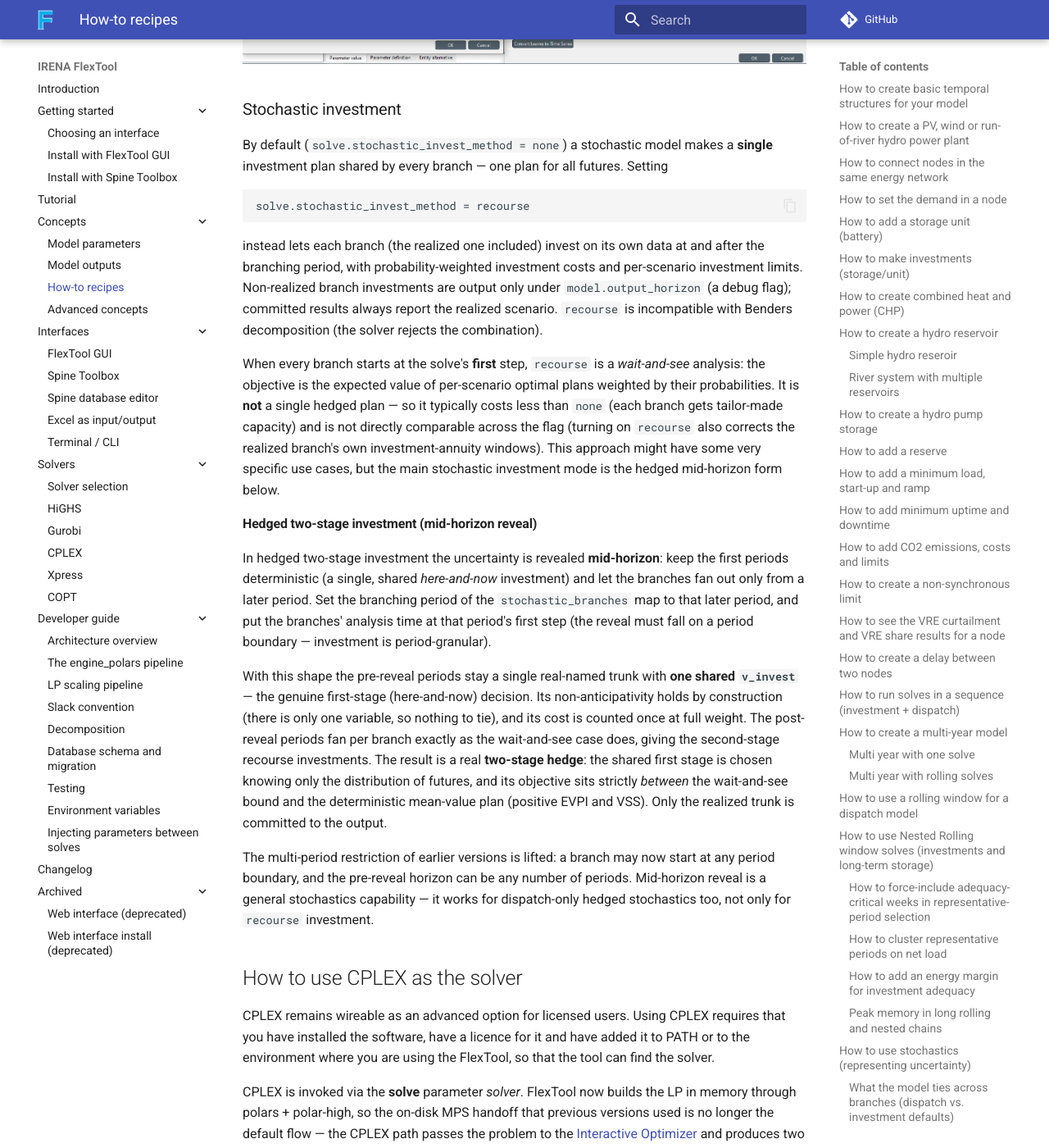
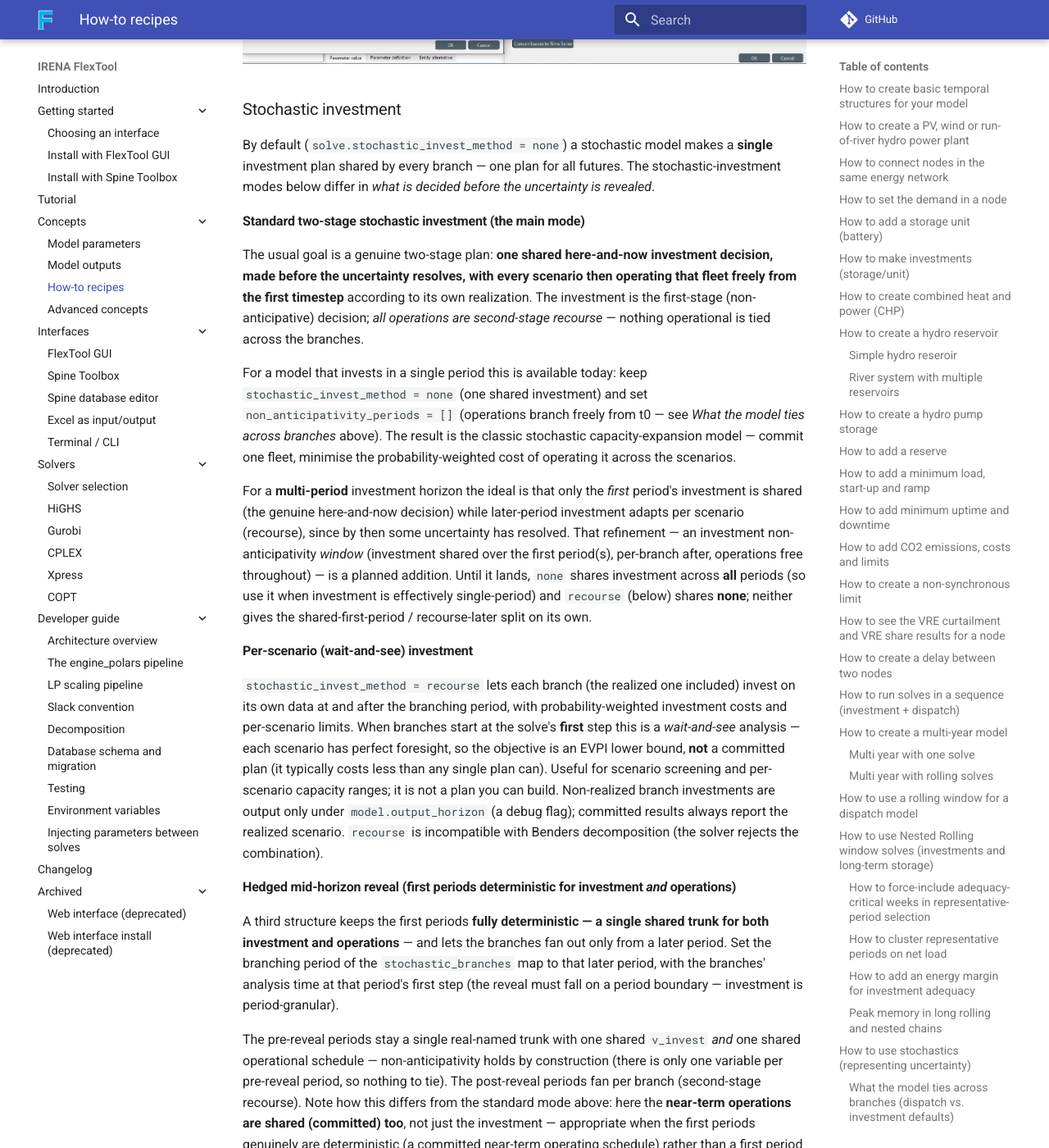
Before and after one commit to irena-flextool/flextool, an MkDocs documentation site: the page built from docs/how_to.md, in a window 1280 px wide and 1400 px high, scrolled down 63437 px. Shown: the whole window at 82% size. Built offline with MkDocs 1.6.1 and Material for MkDocs 9.7.7, drawn with Linux system fonts in a browser that asks for light colours; comment, search, counter and statistics services are not loaded; some of the changed text lies outside the part shown.

Commit message:
docs(stochastics): reframe investment modes — standard two-stage is the main mode
The main stochastic-investment mode is a single shared here-and-now
investment with operations free per scenario from t0 (none +
non_anticipativity_periods=[]), not the mid-horizon hedge. The hedge
is recast honestly as the variant that shares NEAR-TERM OPERATIONS too
(first periods fully deterministic). Notes the multi-period investment
non-anticipativity window (shared-first-period / recourse-later) as a
planned addition. Wait-and-see framed as a screening tool.

Co-Authored-By: Claude Fable 5 <noreply@anthropic.com>
Claude-Session: https://claude.ai/code/session_0199XGsB22JSNNHH1cxcWbcQ

````diff
--- a/docs/how_to.md
+++ b/docs/how_to.md
@@ -1217,23 +1217,25 @@ Otherwise there is no difference to the previous example.
 
 ### Stochastic investment
 
-By default (`solve.stochastic_invest_method = none`) a stochastic model makes a **single** investment plan shared by every branch — one plan for all futures. Setting
+By default (`solve.stochastic_invest_method = none`) a stochastic model makes a **single** investment plan shared by every branch — one plan for all futures. The stochastic-investment modes below differ in *what is decided before the uncertainty is revealed*.
 
-```
-solve.stochastic_invest_method = recourse
-```
+#### Standard two-stage stochastic investment (the main mode)
 
-instead lets each branch (the realized one included) invest on its own data at and after the branching period, with probability-weighted investment costs and per-scenario investment limits. Non-realized branch investments are output only under `model.output_horizon` (a debug flag); committed results always report the realized scenario. `recourse` is incompatible with Benders decomposition (the solver rejects the combination).
+The usual goal is a genuine two-stage plan: **one shared here-and-now investment decision, made before the uncertainty resolves, with every scenario then operating that fleet freely from the first timestep** according to its own realization. The investment is the first-stage (non-anticipative) decision; *all operations are second-stage recourse* — nothing operational is tied across the branches.
 
-When every branch starts at the solve's **first** step, `recourse` is a *wait-and-see* analysis: the objective is the expected value of per-scenario optimal plans weighted by their probabilities. It is **not** a single hedged plan — so it typically costs less than `none` (each branch gets tailor-made capacity) and is not directly comparable across the flag (turning on `recourse` also corrects the realized branch's own investment-annuity windows). This approach might have some very specific use cases, but the main stochastic investment mode is the hedged mid-horizon form below.
+For a model that invests in a single period this is available today: keep `stochastic_invest_method = none` (one shared investment) and set `non_anticipativity_periods = []` (operations branch freely from t0 — see *What the model ties across branches* above). The result is the classic stochastic capacity-expansion model — commit one fleet, minimise the probability-weighted cost of operating it across the scenarios.
 
-#### Hedged two-stage investment (mid-horizon reveal)
+For a **multi-period** investment horizon the ideal is that only the *first* period's investment is shared (the genuine here-and-now decision) while later-period investment adapts per scenario (recourse), since by then some uncertainty has resolved. That refinement — an investment non-anticipativity *window* (investment shared over the first period(s), per-branch after, operations free throughout) — is a planned addition. Until it lands, `none` shares investment across **all** periods (so use it when investment is effectively single-period) and `recourse` (below) shares **none**; neither gives the shared-first-period / recourse-later split on its own.
 
-In hedged two-stage investment the uncertainty is revealed **mid-horizon**: keep the first periods deterministic (a single, shared *here-and-now* investment) and let the branches fan out only from a later period. Set the branching period of the `stochastic_branches` map to that later period, and put the branches' analysis time at that period's first step (the reveal must fall on a period boundary — investment is period-granular).
+#### Per-scenario (wait-and-see) investment
 
-With this shape the pre-reveal periods stay a single real-named trunk with **one shared `v_invest`** — the genuine first-stage (here-and-now) decision. Its non-anticipativity holds by construction (there is only one variable, so nothing to tie), and its cost is counted once at full weight. The post-reveal periods fan per branch exactly as the wait-and-see case does, giving the second-stage recourse investments. The result is a real **two-stage hedge**: the shared first stage is chosen knowing only the distribution of futures, and its objective sits strictly *between* the wait-and-see bound and the deterministic mean-value plan (positive EVPI and VSS). Only the realized trunk is committed to the output.
+`stochastic_invest_method = recourse` lets each branch (the realized one included) invest on its own data at and after the branching period, with probability-weighted investment costs and per-scenario limits. When branches start at the solve's **first** step this is a *wait-and-see* analysis — each scenario has perfect foresight, so the objective is an EVPI lower bound, **not** a committed plan (it typically costs less than any single plan can). Useful for scenario screening and per-scenario capacity ranges; it is not a plan you can build. Non-realized branch investments are output only under `model.output_horizon` (a debug flag); committed results always report the realized scenario. `recourse` is incompatible with Benders decomposition (the solver rejects the combination).
 
-The multi-period restriction of earlier versions is lifted: a branch may now start at any period boundary, and the pre-reveal horizon can be any number of periods. Mid-horizon reveal is a general stochastics capability — it works for dispatch-only hedged stochastics too, not only for `recourse` investment.
+#### Hedged mid-horizon reveal (first periods deterministic for investment *and* operations)
+
+A third structure keeps the first periods **fully deterministic — a single shared trunk for both investment and operations** — and lets the branches fan out only from a later period. Set the branching period of the `stochastic_branches` map to that later period, with the branches' analysis time at that period's first step (the reveal must fall on a period boundary — investment is period-granular).
+
+The pre-reveal periods stay a single real-named trunk with one shared `v_invest` *and* one shared operational schedule — non-anticipativity holds by construction (there is only one variable per pre-reveal period, so nothing to tie). The post-reveal periods fan per branch (second-stage recourse). Note how this differs from the standard mode above: here the **near-term operations are shared (committed) too**, not just the investment — appropriate when the first periods genuinely are deterministic (a committed near-term operating schedule) rather than a first period that should already be operated per scenario. The objective sits strictly *between* the wait-and-see bound and the deterministic mean-value plan (positive EVPI and VSS); only the realized trunk is output. Mid-horizon reveal is a general stochastics capability — it works for dispatch-only hedged stochastics too, not only for `recourse` investment.
 
 ## How to use CPLEX as the solver
 
````
